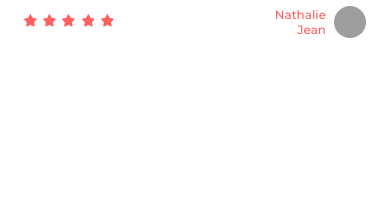
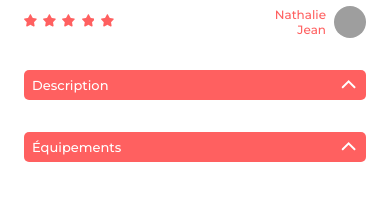
Before and after one commit to Foxygene/kasa, a React (Vite) app: page /logement/c67ab8a7 in a window 390 px wide. Shown: the part 477-699 px from the top of the page. Built offline with nearby package versions, Linux system fonts and the light colour scheme; grey boxes are pictures that could not be loaded.

Commit message:
feat(logement page dropdown): added fully fonctionnal full style and responsive

```diff
--- /dev/null
+++ b/src/components/Dropdown.tsx
@@ -0,0 +1,70 @@
+import { useRef, useState } from "react";
+import "./dropdown.css";
+
+function Dropdown(props: { nom: string; content: string | string[] }) {
+  const [isOpen, setIsOpen] = useState(false);
+
+  const dropdownContentRef = useRef<HTMLDivElement>(null);
+
+  const maxContentHeight =
+    dropdownContentRef.current?.scrollHeight ?? "9999rem";
+
+  let content = <p>{props.content}</p>;
+  if (Array.isArray(props.content))
+    content = (
+      <ul>
+        {props.content.map((equipement) => (
+          <li>{equipement}</li>
+        ))}
+      </ul>
+    );
+
+  return (
+    <div className="dropdown">
+      <div
+        onClick={() => setIsOpen((oldValue) => !oldValue)}
+        className="dropdown-top"
+      >
+        {props.nom}
+        <svg
+          xmlns="http://www.w3.org/2000/svg"
+          width="19"
+          height="20"
+          viewBox="0 0 19 20"
+          fill="none"
+          style={{
+            transform: isOpen ? "rotate(180deg)" : "rotate(0deg)",
+          }}
+        >
+          <g clip-path="url(#clip0_193990_77)">
+            <path
+              d="M8.91332 5.64983C9.29864 5.26451 9.9244 5.26451 10.3097 5.64983L16.2282 11.5683C16.6135 11.9536 16.6135 12.5794 16.2282 12.9647C15.8429 13.35 15.2171 13.35 14.8318 12.9647L9.60998 7.74288L4.38814 12.9616C4.00282 13.347 3.37707 13.347 2.99175 12.9616C2.60643 12.5763 2.60643 11.9506 2.99175 11.5652L8.91024 5.64675L8.91332 5.64983Z"
+              fill="white"
+            />
+          </g>
+          <defs>
+            <clipPath id="clip0_193990_77">
+              <rect
+                width="18.4192"
+                height="18.4193"
+                fill="white"
+                transform="translate(18.8196 0.755981) rotate(90)"
+              />
+            </clipPath>
+          </defs>
+        </svg>
+      </div>
+      <div
+        ref={dropdownContentRef}
+        style={{
+          maxHeight: isOpen ? maxContentHeight : "0px",
+        }}
+        className="dropdown-content"
+      >
+        {content}
+      </div>
+    </div>
+  );
+}
+
+export default Dropdown;
--- /dev/null
+++ b/src/components/dropdown.css
@@ -0,0 +1,57 @@
+.dropdown {
+  margin-top: 2rem;
+  font-family: Montserrat;
+  width: 100%;
+}
+
+.dropdown-top {
+  height: 1.87069rem;
+  background-color: #ff6060;
+  border-radius: 0.3125rem;
+  color: #fff;
+  font-size: 0.8125rem;
+  font-style: normal;
+  font-weight: 500;
+  display: flex;
+  align-items: center;
+  justify-content: space-between;
+  padding: 0 0.5rem;
+}
+
+.dropdown-content {
+  border-radius: 0.3125rem;
+  background: #f6f6f6;
+  margin: 0;
+  color: #ff6060;
+  font-size: 0.75rem;
+  font-style: normal;
+  font-weight: 400;
+  transition: max-height 0.5s;
+  overflow: hidden;
+  padding: 0 1rem;
+}
+
+.dropdown ul {
+  list-style-type: none;
+  padding-inline-start: 0px;
+}
+
+.dropdown svg {
+  transition: transform 0.3s;
+}
+
+@media screen and (min-width: 768px) {
+  .dropdown-top {
+    height: 3.25rem;
+    font-size: 1.125rem;
+  }
+
+  .dropdown-content {
+    font-size: 1.125rem;
+  }
+
+  .dropdown svg {
+    width: 2rem;
+    height: 2rem;
+  }
+}
--- a/src/pages/LogementPage.tsx
+++ b/src/pages/LogementPage.tsx
@@ -1,4 +1,5 @@
 import Carrousel from "../components/Carrousel";
+import Dropdown from "../components/Dropdown";
 import Footer from "../components/Footer";
 import Header from "../components/Header";
 import Stars from "../components/Stars";
@@ -33,6 +34,10 @@ function Logement(prop: logement) {
             </div>
           </div>
         </div>
+        <div className="logement-dropdown">
+          <Dropdown nom="Description" content={prop.data.description} />
+          <Dropdown nom="Équipements" content={prop.data.equipments} />
+        </div>
       </main>
       <Footer />
     </>
--- a/src/pages/logementPage.css
+++ b/src/pages/logementPage.css
@@ -129,4 +129,9 @@
     margin-right: 0.63rem;
     line-height: 200%;
   }
+
+  .logement-dropdown {
+    display: flex;
+    gap: 4.75rem;
+  }
 }
```
